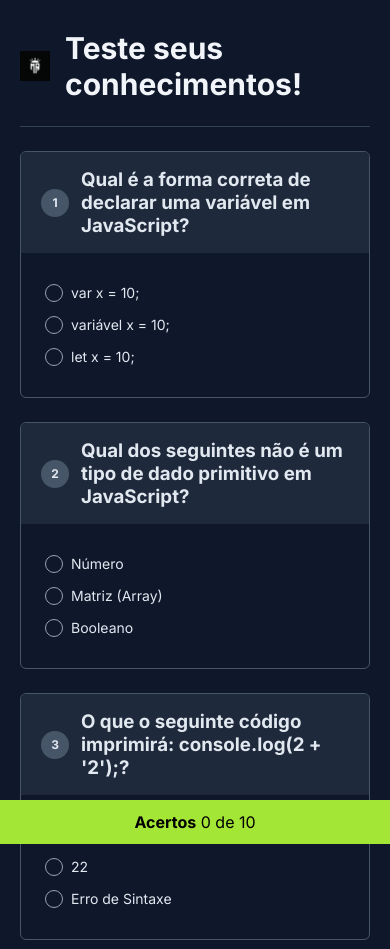
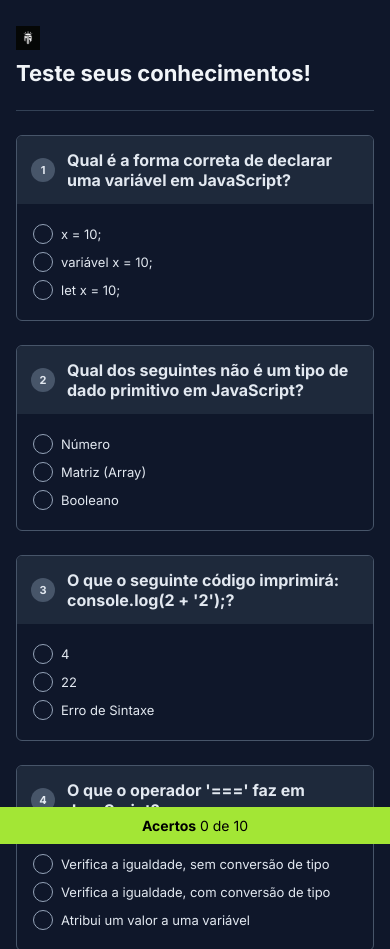
Before and after one commit to Ismael-Moraes/Quiz-MR, a plain HTML site: page index.html in a window 390 px wide. Shown: the top 949 px of the page. Drawn offline with Linux system fonts and the light colour scheme.

Commit message:
responsividade e escolhas únicas

```diff
--- a/script.js
+++ b/script.js
@@ -2,7 +2,7 @@ const perguntas = [
     {
     pergunta: "Qual é a forma correta de declarar uma variável em JavaScript?",
     resposta: [
-        "var x = 10;",
+        "x = 10;",
         "variável x = 10;",
         "let x = 10;"
     ],
@@ -96,48 +96,43 @@ const template = document.querySelector("template")
 
 const corretas = new Set()
 const totalDePerguntas = perguntas.length
-//seleciona o span de acertos
+
 const mostrarTotal = document.querySelector('#acertos span')
-//muda o texto do span para o valor de perguntas corretas pelo total
 mostrarTotal.textContent = corretas.size + ' de ' + totalDePerguntas
 
-//repetição das perguntas
 for (let item of perguntas){
-    //seleciona o item pergunta
     const quizItem = template.content.cloneNode(true)
-    //define o texto da pergunta
     quizItem.querySelector('h3').textContent = item.pergunta
 
-    //repetição das respostas
     for (let resposta of item.resposta){
-        //seleciona o item de resposta
         const dt = quizItem.querySelector('dl dt').cloneNode(true)
-        //define o texto da resposta
+
         dt.querySelector('span').textContent = resposta
-        //coloca um atributo em cada input para selecionar um por pergunta
         dt.querySelector('input').setAttribute('name', 'pergunta' + perguntas.indexOf(item))
-        //faz os inputs aparecerem com valores diferentes
         dt.querySelector('input').value = item.resposta.indexOf(resposta)
-        //seleciona o evento de mudança
+
         dt.querySelector('input').onchange = (event)=> {
-            //diz se o valor do input clicado é igual ao valor da resposta correta
+            // impede responder mais de uma vez
+            if (item.respondida) return
+
+            item.respondida = true
+
             const estaCorreta = event.target.value == item.correta
-            //apaga o valor das respostas certas se mudar o input
-            corretas.delete(item)
-            //se estiver correto vai adicionar o acerto
+
+            // trava todas as opções da pergunta
+            const inputs = event.target.closest('.quiz-item').querySelectorAll('input')
+            inputs.forEach(input => input.disabled = true)
+
             if (estaCorreta) {
                 corretas.add(item)
             }
-            //muda o texto do span para o valor de perguntas corretas pelo total
+
             mostrarTotal.textContent = corretas.size + ' de ' + totalDePerguntas
         }
 
-        //coloca as respostas na tela
         quizItem.querySelector('dl').appendChild(dt)
     }
-    //remove "Resposta"
+
     quizItem.querySelector('dl dt').remove()
-
-    //coloca a pergunta na tela
     quiz.appendChild(quizItem)
 }
--- a/style.css
+++ b/style.css
@@ -126,3 +126,58 @@ input:checked::before{
     width: 100%;
     padding: 12px;
 }
+
+/*RESPONSIVIDADE*/
+
+@media (max-width: 600px) {
+
+    main{
+        padding: 16px;
+    }
+
+    header{
+        flex-direction: column;
+        align-items: flex-start;
+        gap: 10px;
+    }
+
+    header img{
+        width: 24px;
+        height: 24px;
+    }
+
+    header h1{
+        font-size: 22px;
+        padding-left: 0;
+    }
+
+    .quiz-item h3{
+        font-size: 16px;
+        padding: 14px;
+    }
+
+    .quiz-item h3::before{
+        width: 24px;
+        height: 24px;
+        font-size: 11px;
+    }
+
+    .quiz-item dl{
+        padding: 20px 16px;
+    }
+
+    .quiz-item dl dt{
+        font-size: 13px;
+        line-height: 20px;
+    }
+
+    input{
+        width: 18px;
+        height: 18px;
+    }
+
+    #acertos{
+        font-size: 14px;
+        padding: 10px;
+    }
+}
```
